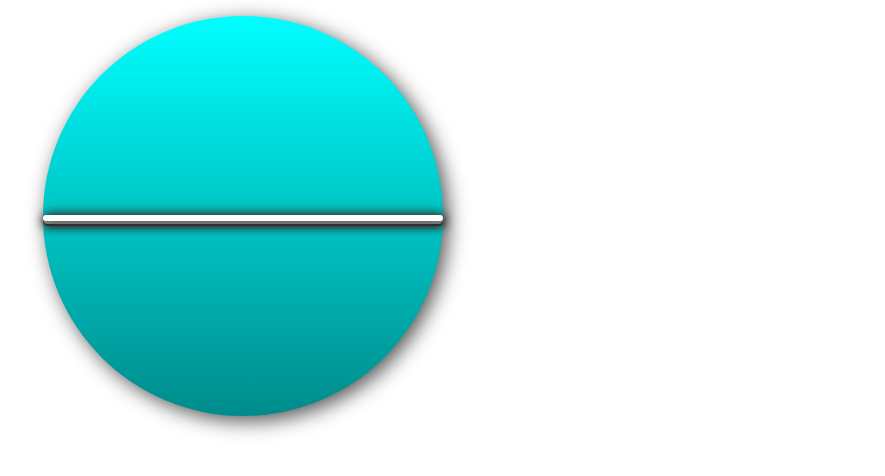
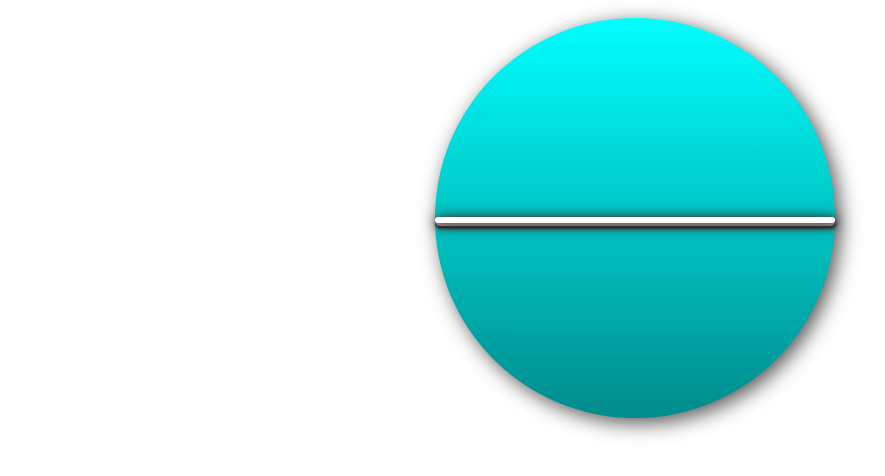
Before and after one commit to idpablo/clock-css-js, a plain HTML site: page index.html in a window 1280 px wide. Shown: the whole page, without its empty margins (5-890 px from the left). Drawn offline with Linux system fonts and the light colour scheme.

```diff
--- a/css/style.less
+++ b/css/style.less
@@ -73,5 +73,14 @@
   margin-left: @area-clock / 10 * (10 - @pointer-hours-heigth);
   margin-top: @pointer-hours-width / 2;
   border-radius: @pointer-hours-width;
-  box-shadow: 1px 1px 8px #333;
+  box-shadow: 1px 1px 3px #333;
 }
+
+.clock{
+  display: inline-block;
+  margin: 10px auto;
+}
+
+body{
+  text-align: center;
+}
--- a/index.html
+++ b/index.html
@@ -9,6 +9,7 @@
     <title>Clock</title>
 
     <link href="css/style.css" rel="stylesheet">
+    <script> src="js/script.js"</script>
 
 
 </head>
```
Also changed, not shown: css/style.css.
